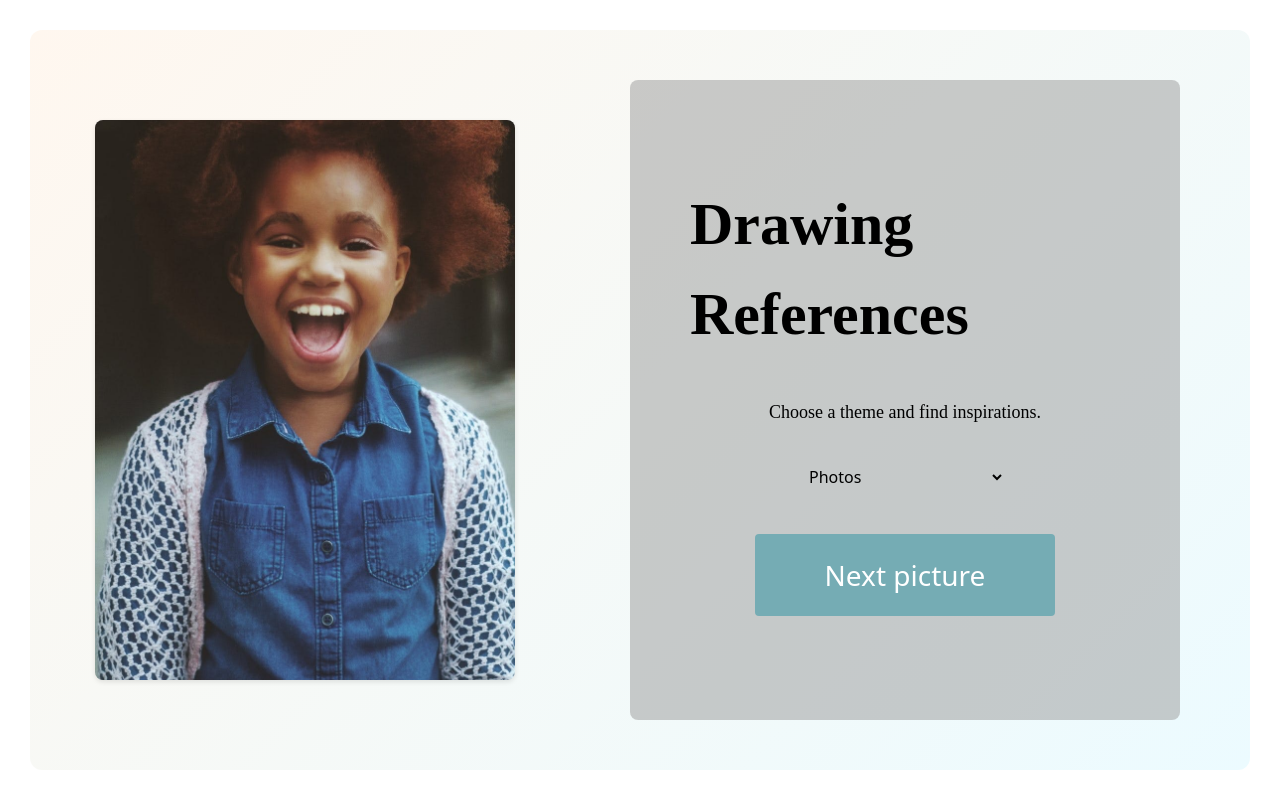
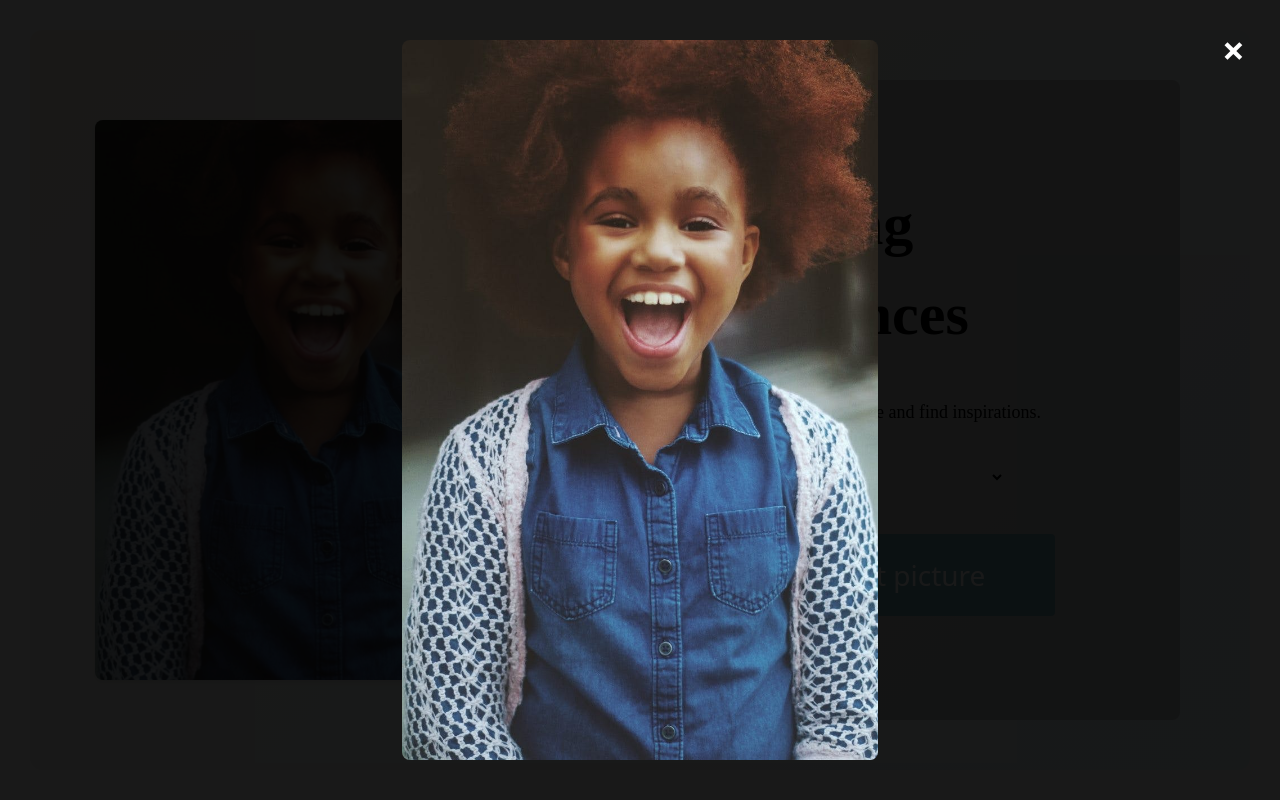
Before and after one commit to SkyXDev/drawing-reference-app, a React (Vite) app: page / in a window 1280 px wide. Both pictures are taken after a click on the element 305 px from the left and 400 px from the top of the page. Built offline with nearby package versions, Linux system fonts and the light colour scheme.

Commit message:
Added working modal

```diff
--- a/src/App.jsx
+++ b/src/App.jsx
@@ -1,5 +1,5 @@
 import PictureDisplay from "./PictureDisplay.jsx"
-import Modal from "./Modal.jsx"
+//import Modal from "./Modal.jsx"
 import { useEffect, useState } from 'react';
 import imageList from '../public/images/imageList.json' with { type: 'json' };
 import { folders as folderOptions } from "../generateImageList.cjs";
@@ -24,6 +24,9 @@ function getRandomIntInclusive(min, max) {
 function App() {
   const [selectedFolder, setSelectedFolder] = useState('Photos')
   const [randomImage, setRandomImage] = useState(imageList[selectedFolder].at(getRandomIntInclusive(0, imageList[selectedFolder].length)))
+
+  const [modalOpened, setModalOpened] = useState(false)
+
   function nextButtonClick(){
     setRandomImage(imageList[selectedFolder].at(getRandomIntInclusive(0, imageList[selectedFolder].length)))
   }
@@ -33,12 +36,28 @@ function App() {
     setRandomImage(imageList[e.target.value].at(getRandomIntInclusive(0, imageList[e.target.value].length)))
   }
 
+  function pictureClicked(){
+    console.log('hello')
+    setModalOpened(true)
+    document.addEventListener('keydown', handleKeyDown);
+  }
+  function closeModal(){
+    setModalOpened(false)
+    document.removeEventListener('keydown', handleKeyDown);
+  }
+
+  const handleKeyDown = (event) => {
+      if (event.key === 'Escape') {
+        closeModal()
+      }
+    };
   return (
 
     <>
       <div className="app-container"> {/*Container for App Elements*/}
-        <div className="picture-display-container">
-          <PictureDisplay img={`public/images/${selectedFolder}/${randomImage}`}/>
+        <div className="picture-display-container" onClick={pictureClicked}>
+          <PictureDisplay
+          img={`public/images/${selectedFolder}/${randomImage}`}/>
         </div>
         <div className="controls">
           <h2>Drawing References</h2>
@@ -61,7 +80,10 @@ function App() {
           }}><span>Next picture</span></button>
         </div>
       </div>
-      <Modal img={`public/images/${selectedFolder}/${randomImage}`}/>
+      {/*<Modal img={`public/images/${selectedFolder}/${randomImage}`} opened={modalOpened}/>*/}
+      <div className="modal" id='modal' style={{display: `${modalOpened ? 'flex ' : 'none'}`}}>  <span className="close" onClick={closeModal}>&times;</span>
+          <img src={`public/images/${selectedFolder}/${randomImage}`} alt="Image" />
+      </div>
     </>
   )
 }
--- a/src/Modal.jsx
+++ b/src/Modal.jsx
@@ -1,8 +1,16 @@
 import React from 'react'
 
+const modal = document.getElementById('modal')
 const Modal = (props) => {
+  if (props.opened){
+    modal.style.display = "flex";
+  }
+
   return (
-	<></>
+	<div className="modal" id='modal'>
+      <span className="close">&times;</span>
+      <img src={props.img} alt="Image" />
+  </div>
   )
 }
 
--- a/src/PictureDisplay.jsx
+++ b/src/PictureDisplay.jsx
@@ -1,10 +1,10 @@
 import React from 'react'
 
 const PictureDisplay = (props) => {
+
   return (
 	<div className='picture-frame'>
-		<img src={props.img} alt="" className=''/>
-
+		<img src={props.img} alt="Image" className=''/>
 	</div>
   )
 }
--- a/src/index.css
+++ b/src/index.css
@@ -24,7 +24,8 @@
 }
 
 .picture-display-container{
-
+  height: 70vh;
+  margin-top: 5vh;
   display: flex;
   align-items: center;
   justify-content: center;
@@ -121,3 +122,31 @@ p{
   font-family: 'Times New Roman', Times, serif;
   font-size: 18px;
 }
+
+.modal{
+  /*display: flex;*/
+  position: fixed;
+  z-index: 999;
+  left: 0;
+  top: 0;
+  width: 100vw;
+  height: 100vh;
+  background-color: rgba(0, 0, 0, 0.9);
+  justify-content: center;
+  align-items: center;
+}
+.modal img{
+  max-width: 90%;
+  max-height: 90%;
+  border-radius: 8px;
+}
+
+.close {
+  position: absolute;
+  top: 20px;
+  right: 35px;
+  color: #ffffff;
+  font-size: 40px;
+  font-weight: bold;
+  cursor: pointer;
+}
```
